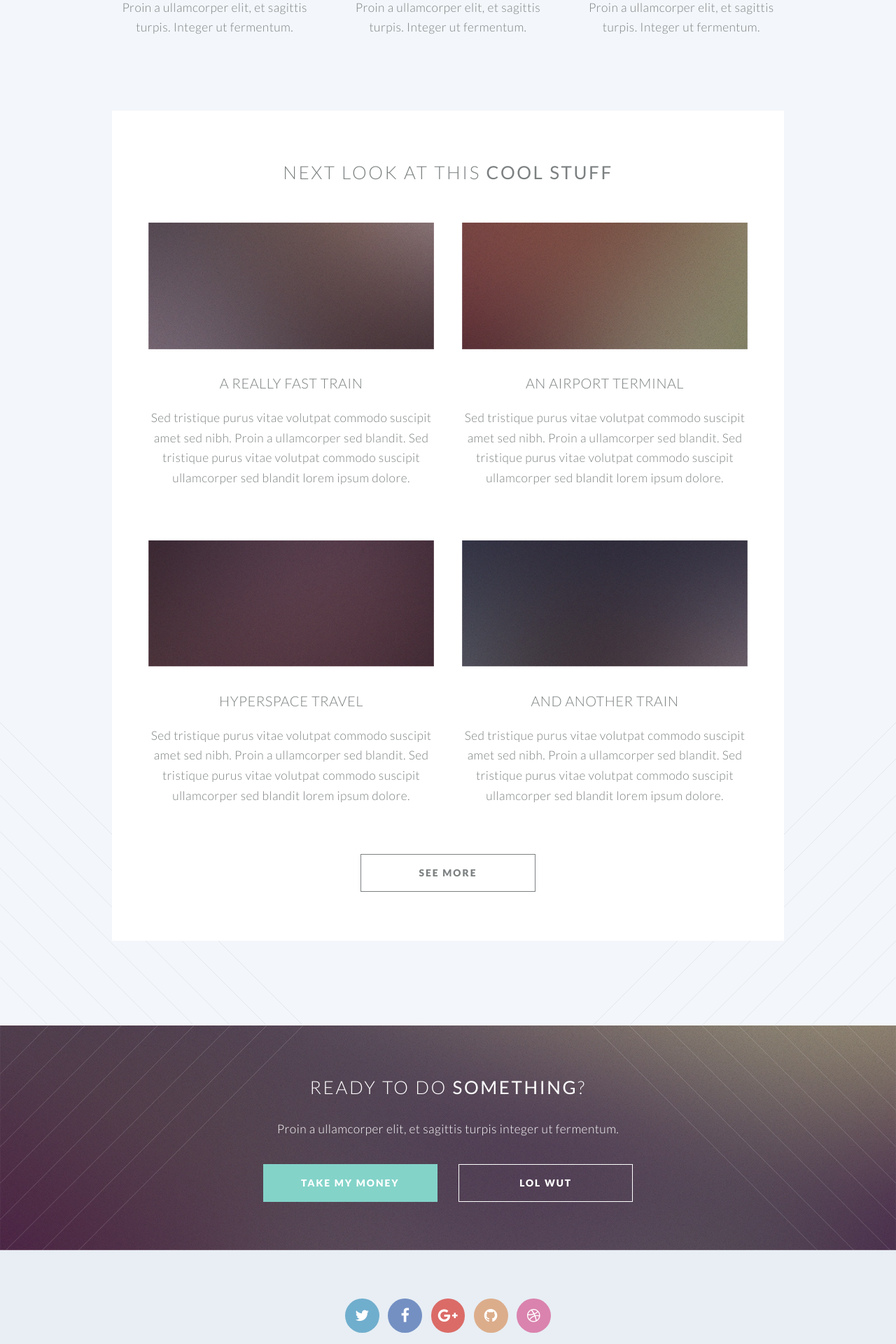
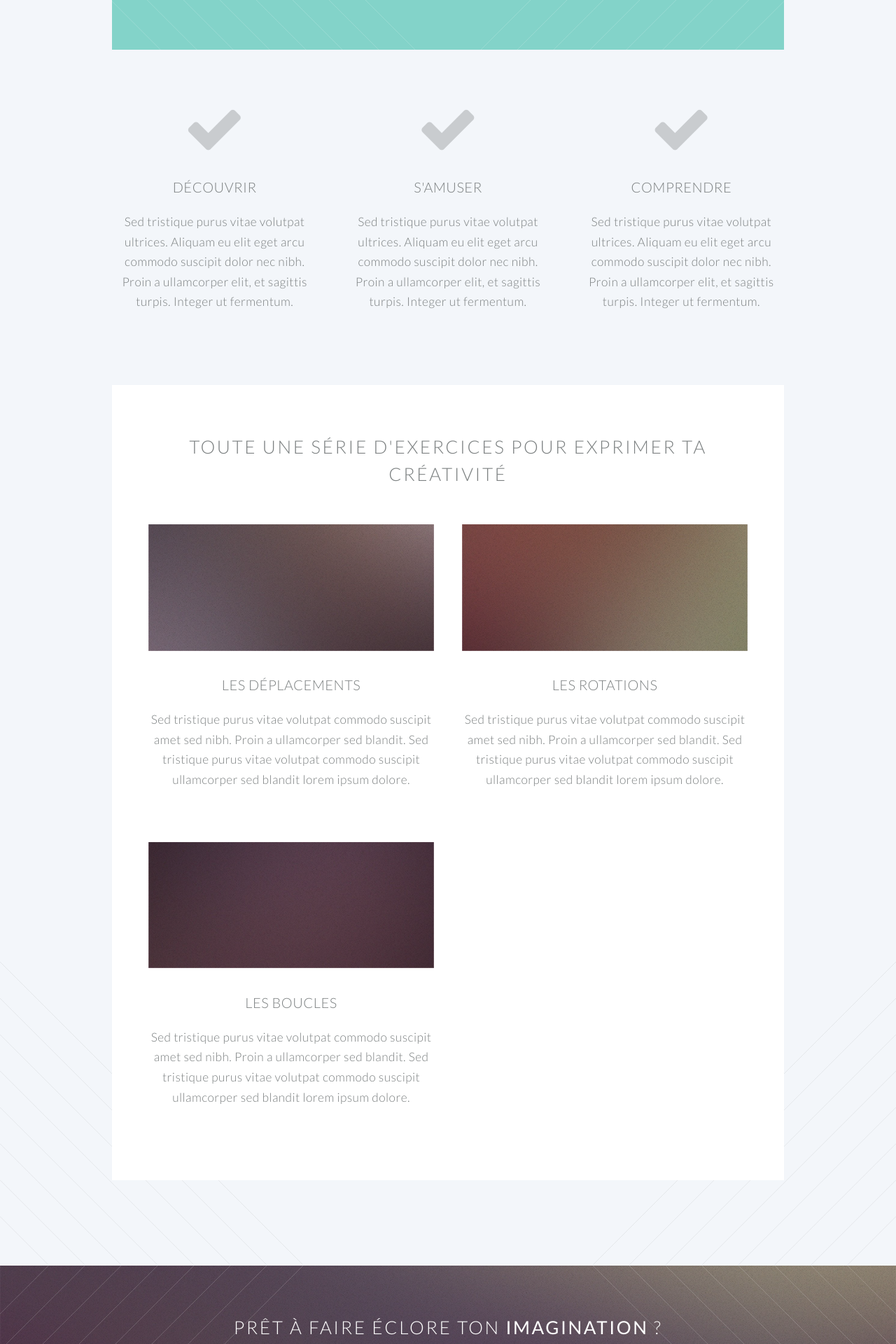
Before and after one commit to a-haas/kids-playground, a Django app: page / in a window 1280 px wide. Shown: the part 1520-3440 px from the top of the page at 70% size. Run offline with Django 3.2, Linux system fonts and the light colour scheme.

Commit message:
first page communication changes

```diff
--- a/app/core/templates/index.html
+++ b/app/core/templates/index.html
@@ -12,23 +12,21 @@
 
 <!-- Not useful atm -->
 
-<!-- <div class="inner">
+<div class="inner">
 
 	<header>
 		<h2>KIDS(PLAYGROUND);</h2>
 	</header>
-	<p>This is <strong>Twenty</strong>, a free
-	<br />
-	responsive template
-	<br />
-	by <a href="http://html5up.net">HTML5 UP</a>.</p>
+	<p>Voici kids(playground);
+		<br> le terrain de jeu des enfants de
+		<br> 5 à 7 ans (ou plus)</p>
 	<footer>
 		<ul class="buttons vertical">
-			<li><a href="#main" class="button fit scrolly">Tell Me More</a></li>
+			<li><a href="#main" class="button fit scrolly">Découvrir un nouveau monde merveilleux</a></li>
 		</ul>
 	</footer>
 
-</div> -->
+</div>
 {% endblock %}
 
 {% block content %}
@@ -117,16 +115,16 @@
 		<section class="wrapper style3 container special">
 
 			<header class="major">
-				<h2>Next look at this <strong>cool stuff</strong></h2>
+				<h2>Toute une série d'exercices pour exprimer ta créativité</h2>
 			</header>
-
+			<!-- TODO : Put some gifs here to show what they will learn -->
 			<div class="row">
 				<div class="6u 12u(narrower)">
 
 					<section>
 						<a href="#" class="image featured"><img src="{% static 'pictures/pic01.jpg' %}" alt="" /></a>
 						<header>
-							<h3>A Really Fast Train</h3>
+							<h3>Les déplacements</h3>
 						</header>
 						<p>Sed tristique purus vitae volutpat commodo suscipit amet sed nibh. Proin a ullamcorper sed blandit. Sed tristique purus vitae volutpat commodo suscipit ullamcorper sed blandit lorem ipsum dolore.</p>
 					</section>
@@ -137,7 +135,7 @@
 					<section>
 						<a href="#" class="image featured"><img src="{% static 'pictures/pic02.jpg' %}" alt="" /></a>
 						<header>
-							<h3>An Airport Terminal</h3>
+							<h3>Les rotations</h3>
 						</header>
 						<p>Sed tristique purus vitae volutpat commodo suscipit amet sed nibh. Proin a ullamcorper sed blandit. Sed tristique purus vitae volutpat commodo suscipit ullamcorper sed blandit lorem ipsum dolore.</p>
 					</section>
@@ -150,13 +148,13 @@
 					<section>
 						<a href="#" class="image featured"><img src="{% static 'pictures/pic03.jpg' %}" alt="" /></a>
 						<header>
-							<h3>Hyperspace Travel</h3>
+							<h3>Les boucles</h3>
 						</header>
 						<p>Sed tristique purus vitae volutpat commodo suscipit amet sed nibh. Proin a ullamcorper sed blandit. Sed tristique purus vitae volutpat commodo suscipit ullamcorper sed blandit lorem ipsum dolore.</p>
 					</section>
 
 				</div>
-				<div class="6u 12u(narrower)">
+				<!-- <div class="6u 12u(narrower)">
 
 					<section>
 						<a href="#" class="image featured"><img src="{% static 'pictures/pic04.jpg' %}" alt="" /></a>
@@ -166,14 +164,14 @@
 						<p>Sed tristique purus vitae volutpat commodo suscipit amet sed nibh. Proin a ullamcorper sed blandit. Sed tristique purus vitae volutpat commodo suscipit ullamcorper sed blandit lorem ipsum dolore.</p>
 					</section>
 
-				</div>
+				</div> -->
 			</div>
 
-			<footer class="major">
+			<!-- <footer class="major">
 				<ul class="buttons">
-					<li><a href="#" class="button">See More</a></li>
+					<li><a href="#" class="button">Encore un p</a></li>
 				</ul>
-			</footer>
+			</footer> -->
 
 		</section>
 
@@ -183,13 +181,12 @@
 <section id="cta">
 
 	<header>
-		<h2>Ready to do <strong>something</strong>?</h2>
+		<h2>Prêt à faire éclore ton <strong>imagination</strong> ?</h2>
 		<p>Proin a ullamcorper elit, et sagittis turpis integer ut fermentum.</p>
 	</header>
 	<footer>
 		<ul class="buttons">
-			<li><a href="#" class="button special">Take My Money</a></li>
-			<li><a href="#" class="button">LOL Wut</a></li>
+			<li><a href="#" class="button special">S'inscrire</a></li>
 		</ul>
 	</footer>
 
--- a/app/core/templates/playground.html
+++ b/app/core/templates/playground.html
@@ -21,6 +21,7 @@
 		<nav id="nav">
 			<ul>
 				<li>Terrain de jeu</li>
+				<li><button id="run">Run code</button></li>
 			</ul>
 		</nav>
 	</header>
@@ -28,7 +29,7 @@
 	<div class="flex-horizontal">
 	{% block blockzone %}
 	<div id="blockzone">
-		<button id="run">Run code</button>
+
 	</div>
 	{% endblock %}
 
--- a/app/templates/base.html
+++ b/app/templates/base.html
@@ -27,9 +27,9 @@
 					<h1 id="logo"><a href="{% url 'home' %}">KIDS(PLAYGROUND);</a></h1>
 					<nav id="nav">
 						<ul>
-							<li class="current"><a href="{% url "home" %}">Welcome</a></li>
+							<li class="current"><a href="{% url "home" %}">Découverte</a></li>
 							<li><a href="{% url 'login' %}" class="button special">
-								<i class="fa fa-sign-in" aria-hidden="true"></i> Sign In
+								<i class="fa fa-sign-in" aria-hidden="true"></i> Se connecter
 							</a></li>
 						</ul>
 					</nav>
@@ -51,12 +51,11 @@
 						<li><a href="#" class="icon circle fa-twitter"><span class="label">Twitter</span></a></li>
 						<li><a href="#" class="icon circle fa-facebook"><span class="label">Facebook</span></a></li>
 						<li><a href="#" class="icon circle fa-google-plus"><span class="label">Google+</span></a></li>
-						<li><a href="#" class="icon circle fa-github"><span class="label">Github</span></a></li>
-						<li><a href="#" class="icon circle fa-dribbble"><span class="label">Dribbble</span></a></li>
+						<li><a href="https://github.com/a-haas/kids-playground" class="icon circle fa-github"><span class="label">Github</span></a></li>
 					</ul>
 
 					<ul class="copyright">
-						<li>&copy; Untitled</li><li>Design: <a href="http://html5up.net">HTML5 UP</a></li>
+						<li>Retrouvez nous sur les réseaux sociaux</li>
 					</ul>
 
 				</footer>
```
